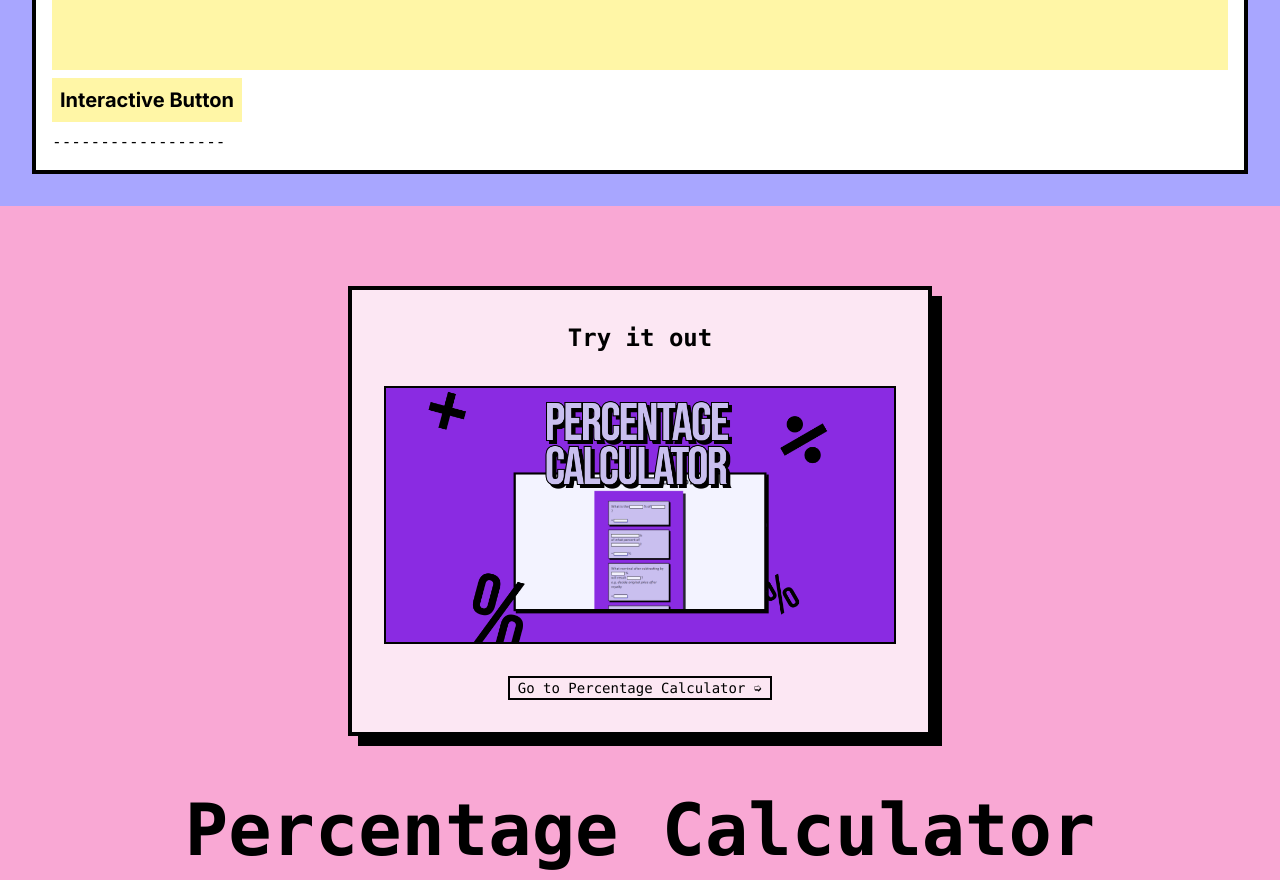
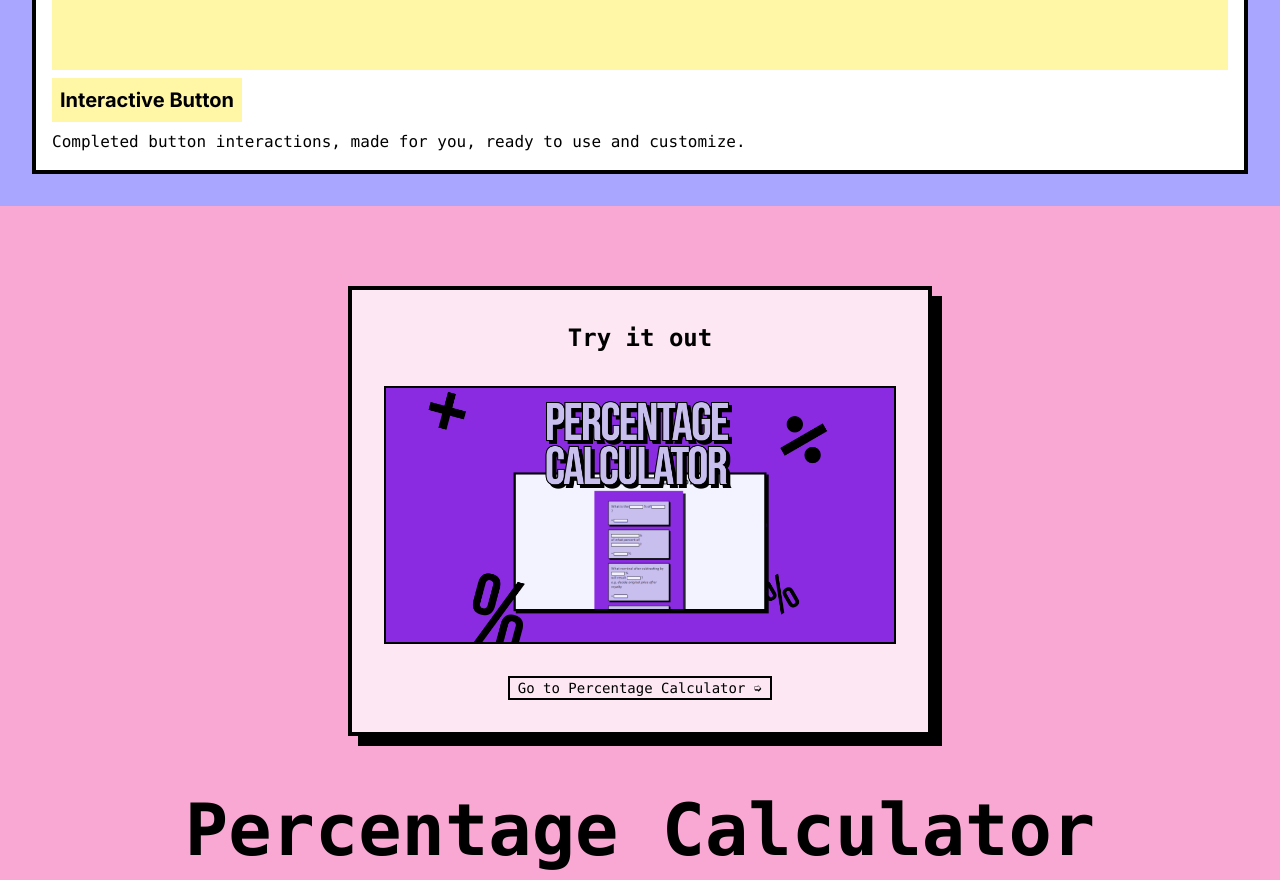
Before and after one commit to muhamaddigdaya/portfolio, a Next.js app: page / in a window 1280 px wide. Shown: the part 5160-6040 px from the top of the page. Built offline with nearby package versions, Linux system fonts and the light colour scheme.

Commit message:
button desc

```diff
--- a/src/app/components/Community.tsx
+++ b/src/app/components/Community.tsx
@@ -47,7 +47,7 @@ const Community = (props: Props) => {
         <div className="bg-white hover:bg-purple-100  w-fit text-black p-4 space-y-2 border-4 w-fit border-black">
           <img src="/Button.png"  alt="Button Thumbnail" className="xl:w-500px lg:w-450 md:w-400 sm:w-200px"/>
           <h2 className="text-xl font-bold text-black bg-[#FFF6A6] w-fit p-2">Interactive Button</h2>
-          <p className="font-mono w-4/5">------------------</p>
+          <p className="font-mono w-4/5">Completed button interactions, made for you, ready to use and customize.</p>
         </div>
       </a>
 
```
